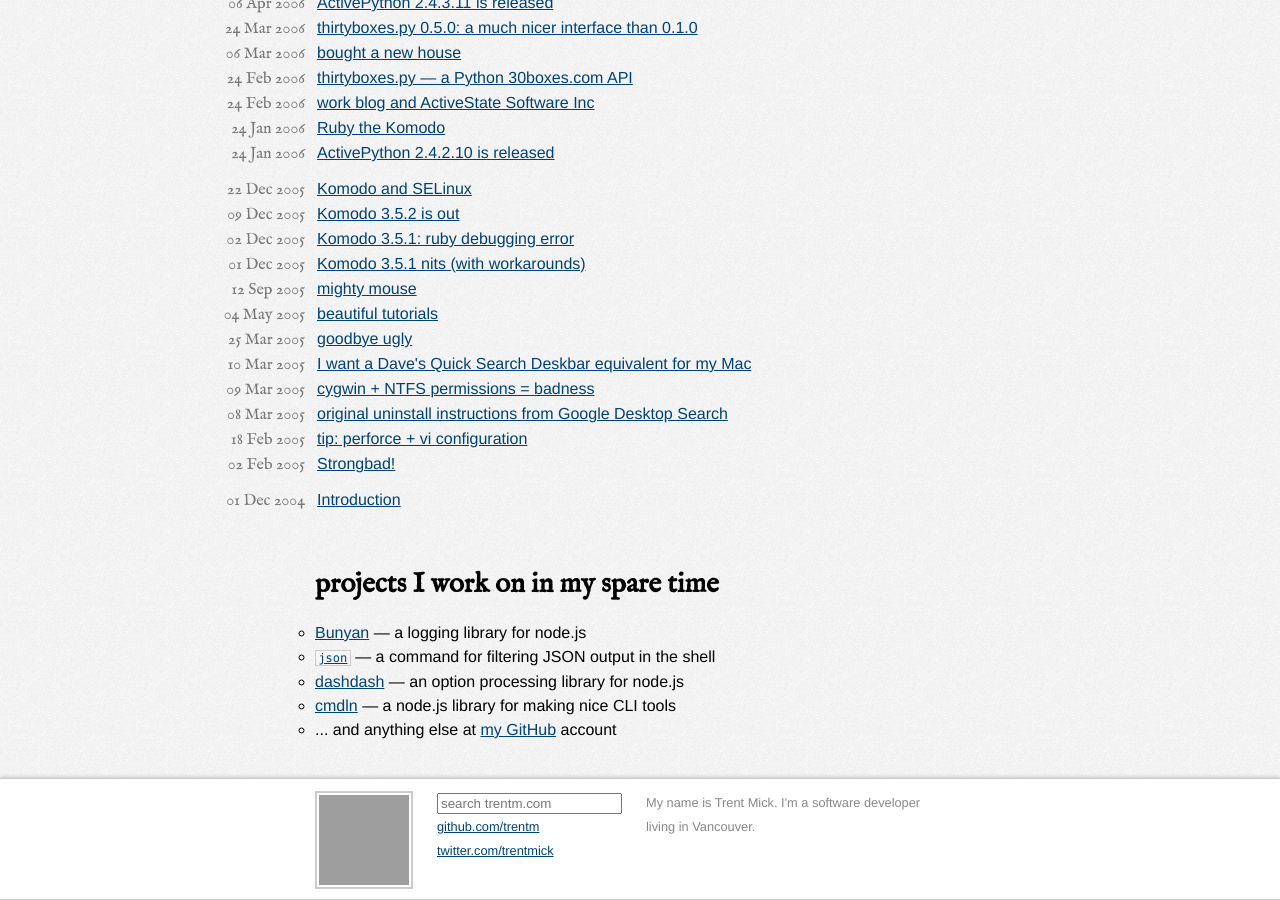
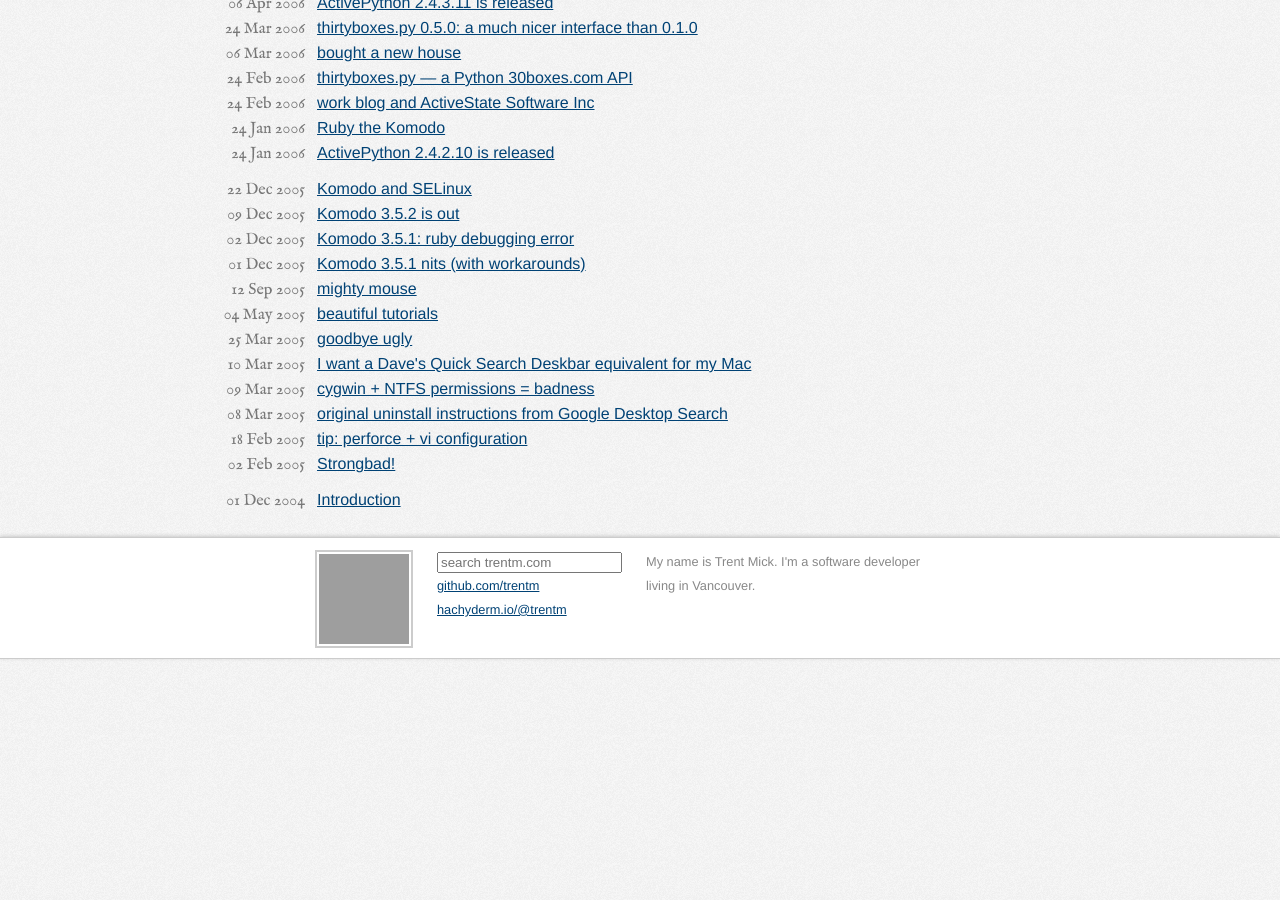
Before and after one commit to trentm/trentm.github.com, a Jekyll site: the page built from index.html, in a window 1280 px wide and 900 px high, scrolled down 2329 px. Built offline with Jekyll 4.4.1, drawn with Linux system fonts in a browser that asks for light colours; after the commit the page ends 2988 px from its top, so only the background shows below that; grey boxes are pictures that could not be loaded.

Commit message:
update social link from twitter to mastodon

```diff
--- a/404.html
+++ b/404.html
@@ -23,11 +23,7 @@
   } else if (redirect === null) {
     $("#details").html(
       "It looks like you were redirected from my old blog, but I haven't yet "
-      + "migrated this post. If you really want to see this post's content, "
-      + "please berate me on twitter "
-      + "<a href='https://twitter.com/?status=@trentmick Please migrate "
-      + window.location.pathname
-      + " from your old blog!'>@trentmick</a>.")
+      + "migrated this post.")
   } else {
     window.location = redirect;
   }
--- a/TODO.txt
+++ b/TODO.txt
@@ -38,8 +38,6 @@
 - move associated images/files from Dropbox to here
 - 'mk lint': add link check. add smart-quote check in blockquotes as well
   markdown footnotes. list other markdown-ification features that liquid might not have.
-- offer a std "reply to @trentmick on Twitter", which includes enough
-  info (bit.ly API?) to track ... and then show that via JS
 - typography nerd: use '§' for section links rather than '#' ?
 - play with Qunit and test/... from html5boilerplate. Qunit vs. selenium?
 - apple-touch-icon.png
--- a/_layouts/default.html
+++ b/_layouts/default.html
@@ -52,7 +52,7 @@
     <input class="text" name="q" type="search" placeholder="search trentm.com" size="20">
   </form>
   <a href="https://github.com/trentm">github.com/trentm</a><br/>
-  <a href="https://twitter.com/trentmick">twitter.com/trentmick</a><br/>
+  <a href="https://hachyderm.io/@trentm">hachyderm.io/@trentm</a><br/>
 </span>
 <span class="footercol3">
   My name is Trent Mick. I'm a software developer living in Vancouver.
--- a/index.html
+++ b/index.html
@@ -12,15 +12,6 @@
     {% endfor %}
   </tbody>
   </table>
-
-  <h2 id="projects">projects I work on in my spare time</h2>
-  <ul>
-    <li><a href="http://github.com/trentm/node-bunyan">Bunyan</a> &mdash; a logging library for node.js</li>
-    <li><a href="http://trentm.com/json"><code>json</code></a> &mdash; a command for filtering JSON output in the shell</li>
-    <li><a href="http://github.com/trentm/node-dashdash">dashdash</a> &mdash; an option processing library for node.js</li>
-    <li><a href="http://github.com/trentm/node-cmdln">cmdln</a> &mdash; a node.js library for making nice CLI tools</li>
-    <li>... and anything else at <a href="https://github.com/trentm">my GitHub</a> account</li>
-  </ul>
 </div>
 
 <script>
```
